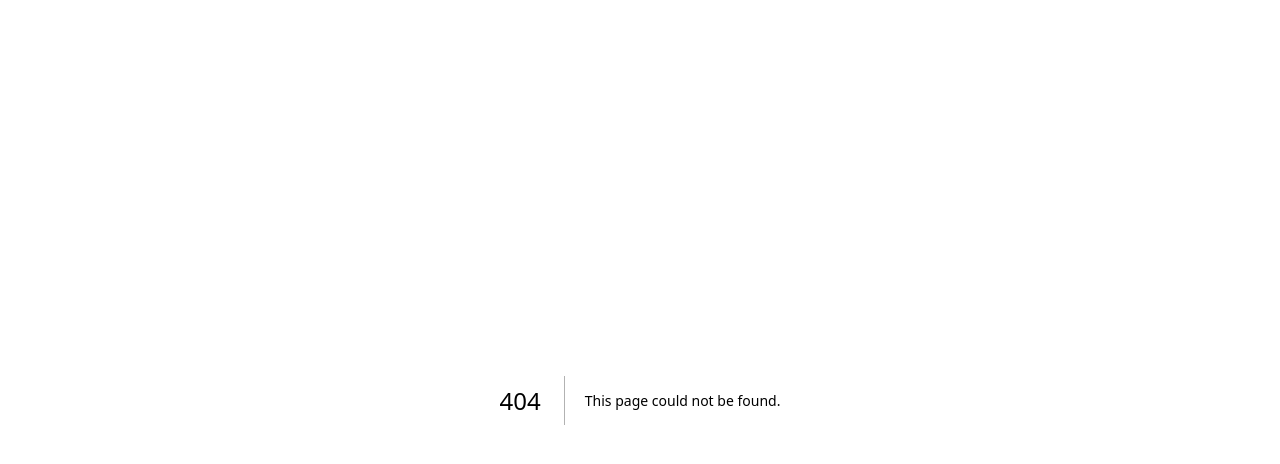
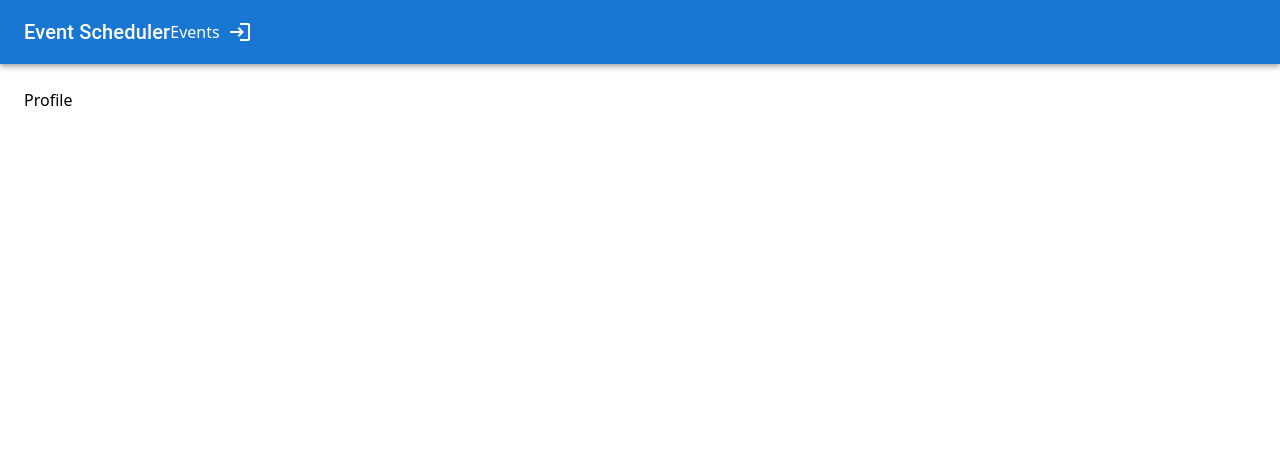
Before and after one commit to locnh1603/next-event-scheduler, a Next.js app: page /profile in a window 1280 px wide. Before the commit this address had no page. Shown: the top 464 px of the page. Built offline with nearby package versions, Linux system fonts and the light colour scheme; no server answers; what @mui/material-nextjs would draw is missing.

Commit message:
feat: implement oauth. update git ignore , build base routes

```diff
--- a/package.json
+++ b/package.json
@@ -16,6 +16,7 @@
     "@mui/material": "^6.3.1",
     "@mui/material-nextjs": "^6.3.1",
     "next": "15.1.3",
+    "next-auth": "^5.0.0-beta.25",
     "react": "^19.0.0",
     "react-dom": "^19.0.0"
   },
@@ -26,7 +27,9 @@
     "@types/react-dom": "^19",
     "eslint": "^9",
     "eslint-config-next": "15.1.3",
+    "eslint-config-prettier": "^9.1.0",
     "postcss": "^8",
+    "prettier": "^3.4.2",
     "tailwindcss": "^3.4.1",
     "typescript": "^5"
   }
--- /dev/null
+++ b/src/app/api/auth/[...nextauth]/route.ts
@@ -0,0 +1,2 @@
+import { handlers } from "@/auth";
+export const { GET, POST } = handlers;
--- /dev/null
+++ b/src/app/events/page.tsx
@@ -0,0 +1,5 @@
+export default function Events() {
+  return (
+    <div>Events</div>
+  );
+}
--- a/src/app/layout.tsx
+++ b/src/app/layout.tsx
@@ -1,14 +1,11 @@
 import React from "react";
 import Head from "next/head";
 import {AppRouterCacheProvider} from "@mui/material-nextjs/v15-appRouter";
-import './globals.css'
+import './globals.css';
 import {Box} from "@mui/material";
+import NavBar from '@/components/navbar';
 
-export default function RootLayout({
-  children,
-}: Readonly<{
-  children: React.ReactNode;
-}>) {
+export default function RootLayout({children}: Readonly<{ children: React.ReactNode; }>) {
   return (
     <html lang="en">
       <Head>
@@ -17,7 +14,10 @@ export default function RootLayout({
       <body>
         <AppRouterCacheProvider>
           <Box sx={{ height: '100%', width: "100%" }}>
-            {children}
+            <NavBar></NavBar>
+            <Box component="main" sx={{ p: 3 }}>
+              {children}
+            </Box>
           </Box>
         </AppRouterCacheProvider>
       </body>
--- /dev/null
+++ b/src/app/profile/page.tsx
@@ -0,0 +1,5 @@
+export default function Profile() {
+  return (
+    <div>Profile</div>
+  );
+}
--- /dev/null
+++ b/src/auth.ts
@@ -0,0 +1,35 @@
+import NextAuth from "next-auth"
+import Google from "next-auth/providers/google"
+export const { handlers, signIn, signOut, auth } = NextAuth({
+  providers: [Google({
+    clientId: process.env.GOOGLE_CLIENT_ID,
+    clientSecret: process.env.GOOGLE_CLIENT_SECRET,
+    async profile(profile) {
+      console.log(profile)
+      return { ...profile }
+    },
+  })],
+  callbacks: {
+    jwt({ token, user }) {
+      if (user) {
+        token.id = user.id;
+      }
+      return token;
+    },
+    async session({ session, token }) {
+      session.user.id = token.id as string;
+      try {
+        await fetch("http://localhost:5000/user", {
+          method: "POST",
+          headers: {
+            'Content-Type': 'application/json'
+          },
+          body: JSON.stringify(session.user)
+        });
+      } catch (e) {
+        console.log(e);
+      }
+      return session;
+    },
+  },
+})
--- a/src/components/navbar.tsx
+++ b/src/components/navbar.tsx
@@ -1,63 +1,54 @@
-"use client"
-
 import {
   AppBar,
   Box,
-  Button, Drawer,
-  IconButton,
-  List,
-  ListItem,
-  ListItemButton,
-  ListItemText,
+  Button, IconButton,
   Toolbar,
-  Typography
-} from "@mui/material";
-import MenuIcon from '@mui/icons-material/Menu';
-import {useState} from "react";
+  Typography,
+} from '@mui/material';
+import {auth, signIn, signOut} from "@/auth";
+import Link from 'next/link';
+import LogoutIcon from '@mui/icons-material/Logout';
+import LoginIcon from '@mui/icons-material/Login';
 
-const DrawerList = () => {
-  return (
+const NavBar = async () => {
+  const session = await auth();
+  let login = <></>;
+  if (session?.user) {
+    login = (
       <>
-      <Box sx={{ width: 250 }} role="presentation">
-        <List>
-          {['Events', 'Calendar', 'Favorites', 'Host', 'Profile'].map((text) => (
-            <ListItem key={text} disablePadding>
-              <ListItemButton>
-                <ListItemText primary={text} />
-              </ListItemButton>
-            </ListItem>
-          ))}
-        </List>
-      </Box>
+        <Link href="/profile">Profile</Link>
+        <IconButton color='inherit' sx={{fontWeight: 500}} onClick={async () => {
+          "use server"
+          await signOut();
+        }}>
+          <LogoutIcon></LogoutIcon>
+        </IconButton>
       </>
     )
+  } else {
+    login = (
+      <IconButton color='inherit' sx={{fontWeight: 500}} onClick={async () => {
+        "use server"
+        await signIn("google");
+      }}>
+        <LoginIcon></LoginIcon>
+      </IconButton>
+    )
   }
-
-const NavBar = () => {
-  const [open, setOpen] = useState(false);
-
-  const toggleDrawer = (newState: boolean) => () => {
-    setOpen(newState);
-  };
   return (
-    <Box sx={{ flexGrow: 1 }}>
-      <AppBar position="absolute">
+    <Box sx={{ flexGrow: 1, display: 'flex' }}>
+      <AppBar position="static" component="nav">
         <Toolbar>
-          <IconButton color="inherit" sx={{mr: 2}} onClick={toggleDrawer(true)}>
-            <MenuIcon />
-          </IconButton>
-          <Typography variant="h6" component="div" sx={{ flexGrow: 1 }}>
+          <Link href="/" className="mr-auto">
+            <Typography variant="h6" component="div">
               Event Scheduler
             </Typography>
-          <Button color='inherit' sx={{fontWeight: 500}}>
-            Login
-          </Button>
+          </Link>
+          <Link href="/events" className="mr-2">Events</Link>
+          {login}
         </Toolbar>
       </AppBar>
-
-      <Drawer open={open} onClose={toggleDrawer(false)}>
-        <DrawerList></DrawerList>
-      </Drawer>
+      <nav></nav>
     </Box>
   )
 }
```
Also changed, not shown: src/app/page.tsx (+1 -8 lines), .eslintrc.json (added), .prettierrc.json (added), 2 other files (tests, documents, lock files or other folders). Lines whose indentation alone changed are shown as unchanged.
